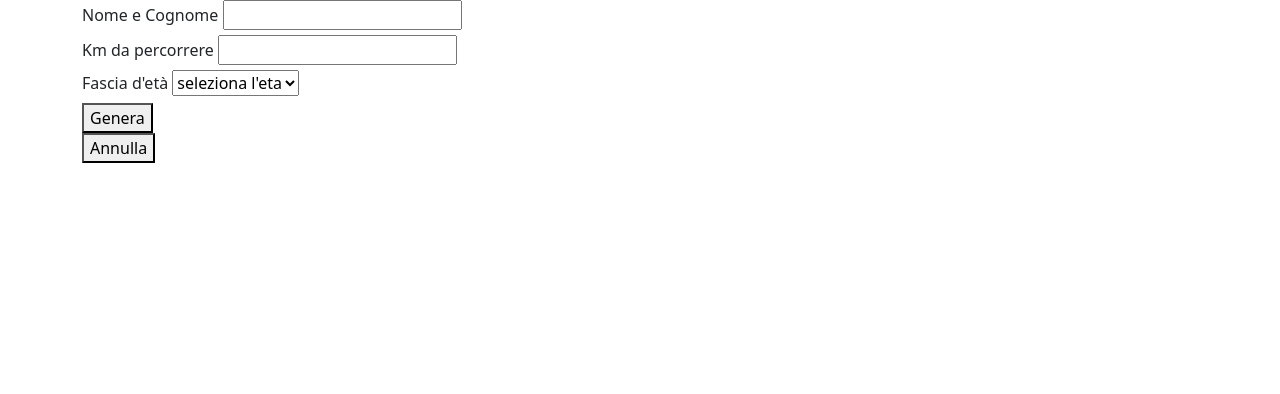
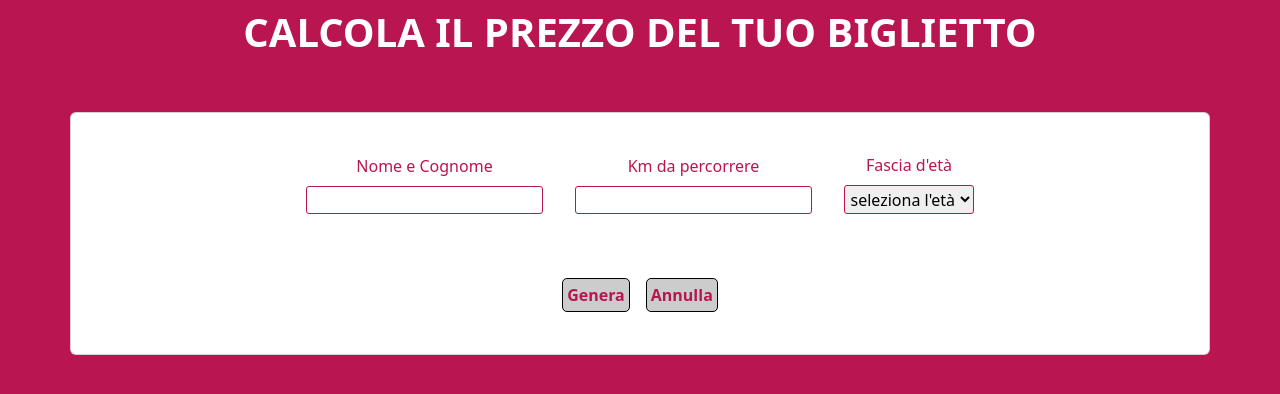
Before and after one commit to fcarrara24/js-biglietto-treno-form, a plain HTML site: page index.html in a window 1280 px wide. Both pictures are taken after a click on the button "Annulla". Drawn offline with nearby package versions, Linux system fonts and the light colour scheme.

Commit message:
added graphics in css

```diff
--- a/css/style.css
+++ b/css/style.css
@@ -0,0 +1,57 @@
+:root{
+    --bg-red: #b91550;
+    --bg-gray: #808080;
+    --bg-btn: #cccccc;
+    --bg-card: #FFFFFF;
+}
+
+body{
+    background-color: var(--bg-red);
+}
+
+label, select, option, input {
+
+    border-color: var(--bg-red);
+    text-align: center;
+}
+
+label{
+    color: var(--bg-red);
+}
+
+select{
+    padding: 1.5px;
+}
+
+select, option, input{
+    border: 1px solid var(--bg-red);
+    border-radius: 3px;
+}
+
+/* buttons */
+button{
+    color: var(--bg-red);
+    background-color: var(--bg-btn);
+    border-radius: 5px;
+    border: 1px solid black;
+    font-size: bolder;
+}
+
+button:hover{
+    border: 2px solid orange;
+}
+
+.container-bottom{
+    height: 100px;
+}
+.my-row{
+    border: 1px solid black;
+    border-left: 0;
+    border-right: 0;
+    margin-left: 0;
+    margin-right: 0;
+}
+
+#nameContainer{
+    background-color: var(--bg-gray);
+}
--- a/index.html
+++ b/index.html
@@ -13,62 +13,68 @@
 </head>
 
 <body>
-    <div class="container">
-        <div class="container-top">
-            <div class="input-data-container">
+    <h1 class="text-center py-2 text-white fw-bolder">CALCOLA IL PREZZO DEL TUO BIGLIETTO</h1>
+    <div class="container card mb-5 mt-5">
+        <div class="container-top d-flex align-items-center p-4 justify-content-center">
+
+            <div class="input-data-container d-flex flex-column p-3">
                 <label for="name" class="form-label">Nome e Cognome</label>
                 <input type="text" id="name">
             </div>
-            <div class="input-data-container">
+            <div class="input-data-container d-flex flex-column p-3">
                 <label for="distance" class="form-label">Km da percorrere</label>
                 <input type="number" id="distance">
             </div>
-            <div class="input-data-container">
+            <div class="input-data-container d-flex flex-column p-3">
                 <label for="age" class="form-label">Fascia d'età</label>
                 <select name="age" id="age" value="">
-                    <option value="">seleziona l'eta</option>
-                    <option value="minore">minore</option>
-                    <option value="adulto">adulto</option>
-                    <option value="anziano">anziano</option>
+                    <option value="" class="text-start">seleziona l'età</option>
+                    <option value="minore" class="text-start">minore</option>
+                    <option value="adulto" class="text-start">adulto</option>
+                    <option value="anziano" class="text-start">anziano</option>
                 </select>
             </div>
         </div>
 
-        <div class="container-bottom">
-            <div class="btn-container">
-                <button id="create">Genera</button>
+        <div class="container-bottom p-3 d-flex flex-row justify-content-center">
+            <div class="btn-container p-2">
+                <button id="create" class="p-1 fw-bold">Genera</button>
             </div>
-            <div class="btn-container">
-                <button id="reset">Annulla</button>
+            <div class="btn-container p-2">
+                <button id="reset" class="p-1 fw-bold">Annulla</button>
             </div>
         </div>
 
-        <div id="errorBox" class="text-center p2 d-none">
+        <div id="errorBox" class="text-center p-2 d-none text-danger">
 
         </div>
     </div>
 
-    <div class="container pt-4 d-none" id="outputBox">
-        <div class="row">
-            <div class="col-4">
-                <h3>nome passeggero</h3>
-                <div id="output-name" class="text-capitalize"></div>
+    <div class="d-none" id="outputBox">
+        <h1 class="text-center text-white fw-bolder">IL TUO BIGLIETTO</h1>
+        <div class="container card p-3">
+            <h3 class="ps-1">DETTAGLIO PASSEGGERI</h3>
+            <div class="row my-row pt-0">
+                <div class="col p-2 " id="nameContainer">
+                    <h3 class=" text-uppercase text-nowrap">nome passeggero</h3>
+                    <div id="output-name" class="text-capitalize "></div>
                 </div>
-            <div class="col-2">
-                <h4>Offerta</h4>
+                <div class="col p-2">
+                    <h4 class="pb-4">Offerta</h4>
                     <div id="output-offer"></div>
                 </div>
-            <div class="col-2">
-                <h4>Carrozza</h4>
+                <div class="col p-2">
+                    <h4 class="pb-4">Carrozza</h4>
                     <div id="output-rnd-wagon"></div>
                 </div>
-            <div class="col-2">
-                <h4>Codice OP</h4>
+                <div class="col p-2">
+                    <h4 class="pb-4">Codice OP</h4>
                     <div id="output-rnd-CP"></div>
                 </div>
-            <div class="col-2">
-                <h4>prezzo</h4>
+                <div class="col p-2">
+                    <h4 class="pb-4">Costo Biglietto</h4>
                     <div id="output-price"></div>
+                </div>
             </div>
         </div>
     </div>
--- a/js/script.js
+++ b/js/script.js
@@ -1,5 +1,9 @@
 const create = document.getElementById('create');
+const reset = document.getElementById('reset');
 
+/**
+ * input control
+ */
 create.addEventListener("click", function () {
     const euroKm = 0.21;
     const errorBox = document.getElementById('errorBox');
@@ -68,3 +72,17 @@ create.addEventListener("click", function () {
 function rndInt(min, max) {
     return (Math.floor(Math.random() * (max + 1 - min)) + min);
 }
+
+/**
+ * resetter for values
+ */
+reset.addEventListener("click", function () {
+
+    document.getElementById('name').value = "";
+    document.getElementById('distance').value = "";
+    document.getElementById('age').value = "";
+
+    //output reset
+    document.getElementById('errorBox').classList.add("d-none");
+    document.getElementById('outputBox').classList.add("d-none");
+});
```
Also changed, not shown: 1 other file. Lines whose indentation alone changed are shown as unchanged.
